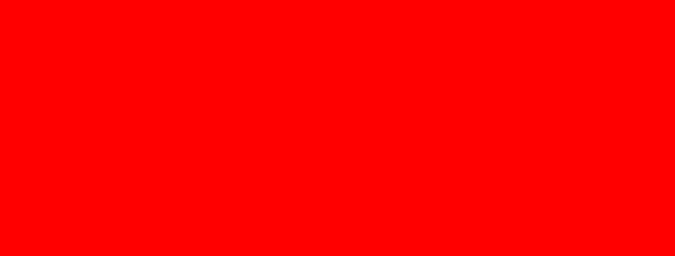
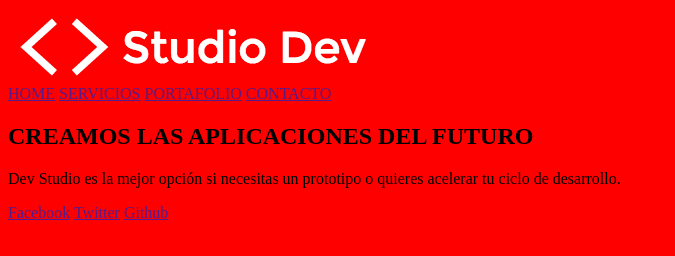
Before and after one commit to davidmeddina/studiodev, a plain HTML site: page index.html in a window 1280 px wide. Shown: the whole page, without its empty margins (0-675 px from the left). Drawn offline with Linux system fonts and the light colour scheme.

Commit message:
body page

```diff
--- a/index.html
+++ b/index.html
@@ -5,6 +5,25 @@
     <link rel="stylesheet" href="css/style.css">
   </head>
   <body>
+    <header>
+      <img src="images/logo.png" alt="Logo Studio Dev">
+      <nav>
+        <a href="">HOME</a>
+        <a href="">SERVICIOS</a>
+        <a href="">PORTAFOLIO</a>
+        <a href="">CONTACTO</a>
+      </nav>
 
+      <section>
+        <h1>CREAMOS LAS APLICACIONES DEL FUTURO</h1>
+        <p>Dev Studio es la mejor opción si necesitas un prototipo o quieres acelerar tu ciclo de desarrollo.</p>
+
+        <div>
+          <a href="">Facebook</a>
+          <a href="">Twitter</a>
+          <a href="">Github</a>
+        </div>
+      </section>
+    </header>
   </body>
 </html>
```
